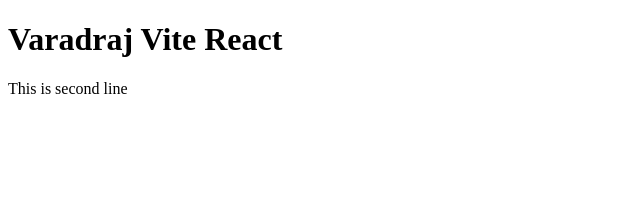
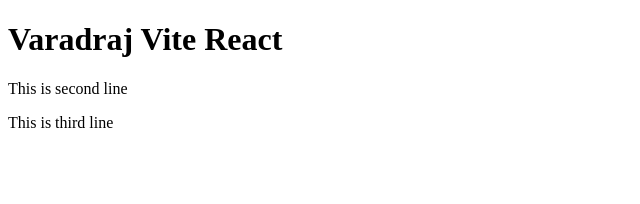
Before and after one commit to varadrajsh/React-Learning, a React (Vite) app in the folder 01vitereact/: page / in a window 1280 px wide. Shown: the top 204 px of the page, without its empty margins (0-640 px from the left). Built offline with nearby package versions, Linux system fonts and the light colour scheme.

Commit message:
Third line Added

```diff
--- a/01vitereact/src/App.jsx
+++ b/01vitereact/src/App.jsx
@@ -5,6 +5,7 @@
     <>
      <h1>Varadraj Vite React</h1>
      <p>This is second line</p>
+     <p>This is third line</p>
     </>
 
   )
```
